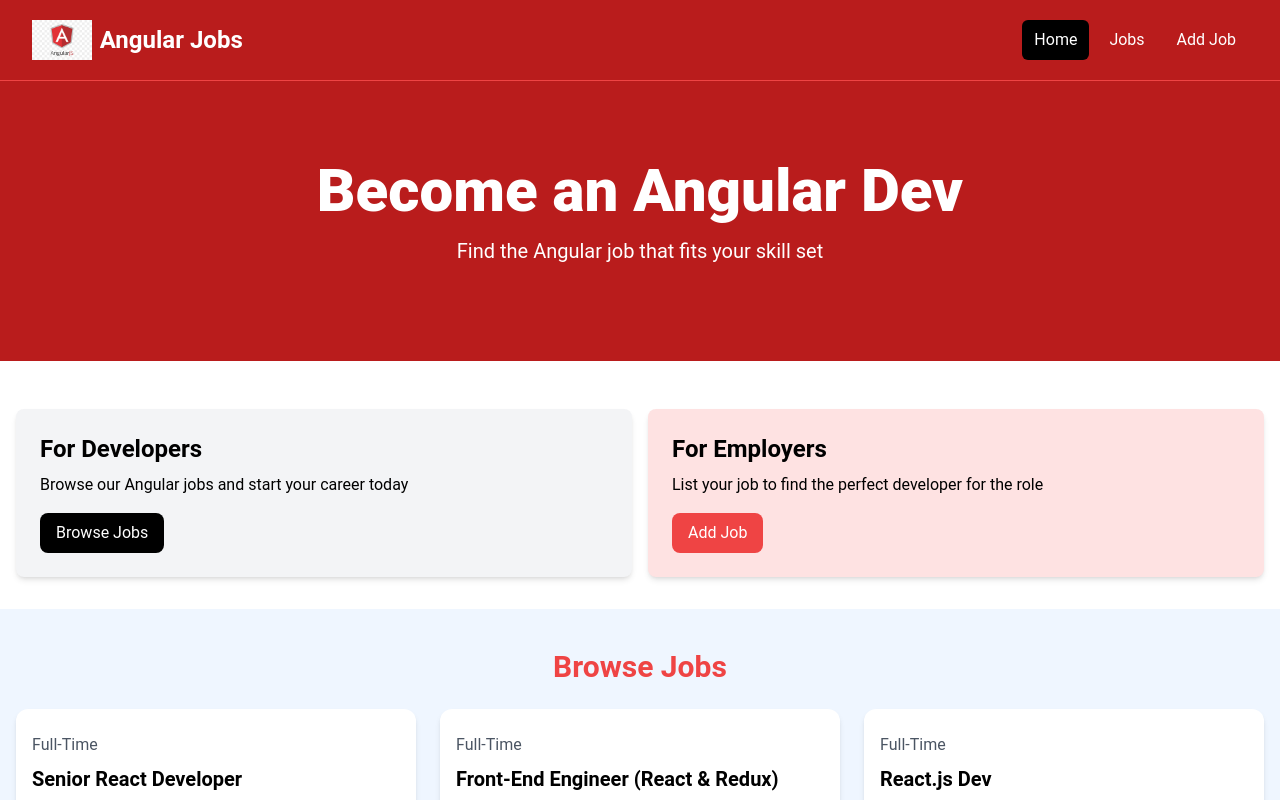
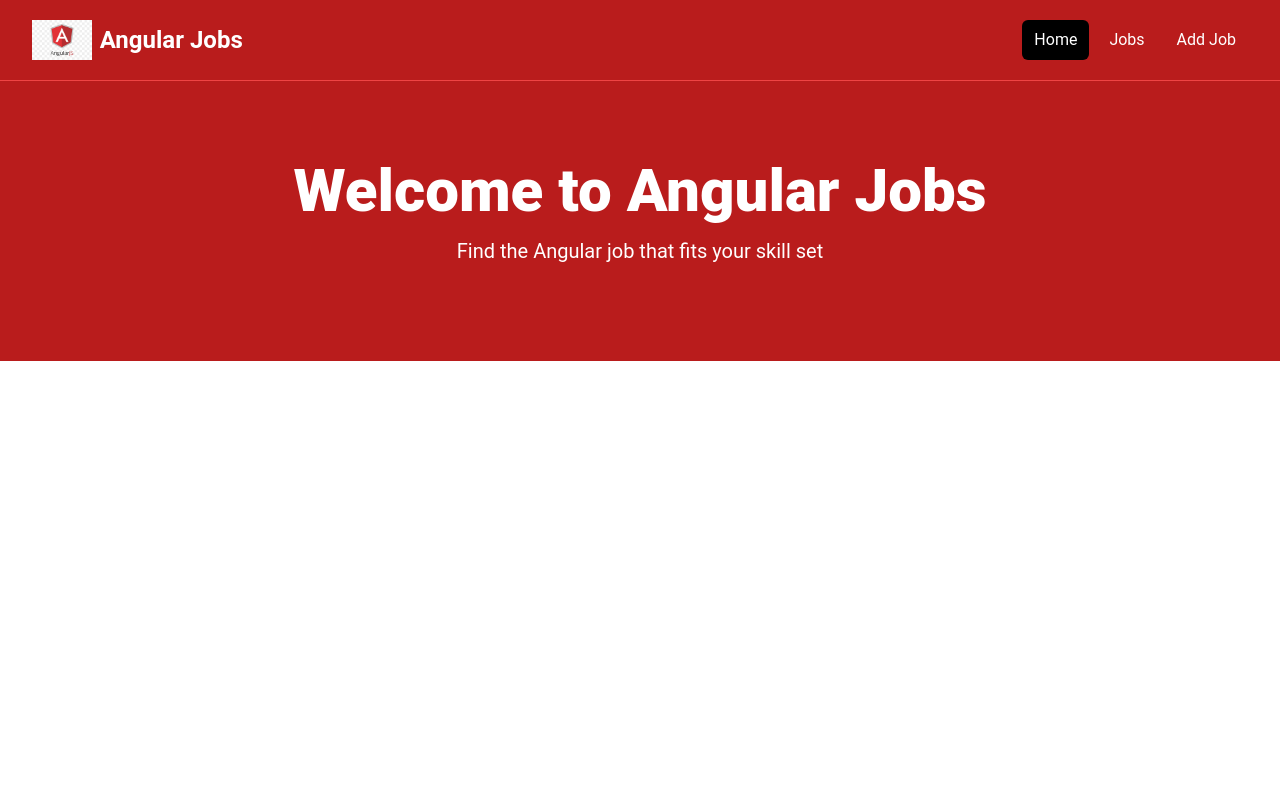
Before and after one commit to MikiChristian07/Angular-jobs, a React (Vite) app: page / in a window 1280 px wide. Shown: the top 800 px of the page. Built offline with nearby package versions, Linux system fonts and the light colour scheme.

Commit message:
Implemented Routing

```diff
--- a/src/App.jsx
+++ b/src/App.jsx
@@ -1,19 +1,36 @@
 // import React from 'react';
-import Navbar from './components/Navbar';
-import Hero from './components/Hero';
-import HomeCards from './components/HomeCards';
-import JobListings from './components/JobListings';
-import ViewAllJobs from './components/viewAllJobs';
+import { BrowserRouter as Router, Routes, Route } from 'react-router-dom';
+
+import MainLayout from './layouts/MainLayout';
+import HomePage from './pages/HomePage';
 const App = () => {
+
+
   return (
-    <>
+    <Router>
+      <div>
+        {/* Define Routes */}
+        <Routes>
+          {/*Routes under MainLayout will share the Navabr and other components*/}
+          <Route path='/' element={<MainLayout />}>
+            <Route index element={<HomePage />} />
+            {/* <Route path="/about" element={<About />} />
+            <Route path="/contact" element={<Contact />} />
+            {/* Catch-all route for unmatched paths */}
+            {/* <Route path="*" element={<NotFound />} /> */}
+          </Route>
+        </Routes>
+      </div>
+    </Router>
+  )
+}
+
+export default App
+
+{/* <>
       <Navbar />
       <Hero title="Become an Angular Dev" />
       <HomeCards />
       <JobListings />
       <ViewAllJobs />
-    </>
-  )
-}
-
-export default App
+    </> */}
--- /dev/null
+++ b/src/layouts/MainLayout.jsx
@@ -0,0 +1,18 @@
+// import React from 'react'
+import { Outlet } from 'react-router-dom';
+import Navbar from '../components/Navbar';
+
+
+const MainLayout = () => {
+  return (
+    <div>
+      <Navbar />
+      <main className="min-h-screen">
+        <Outlet /> {/* This renders the nested route components */}
+      </main>
+    </div>
+  );
+};
+
+
+export default MainLayout;
--- /dev/null
+++ b/src/pages/HomePage.jsx
@@ -0,0 +1,12 @@
+// import React from 'react'
+import Hero from '../components/Hero';
+
+const HomePage = () => {
+  return (
+    <>
+      <Hero />
+    </>
+  )
+}
+
+export default HomePage
```
